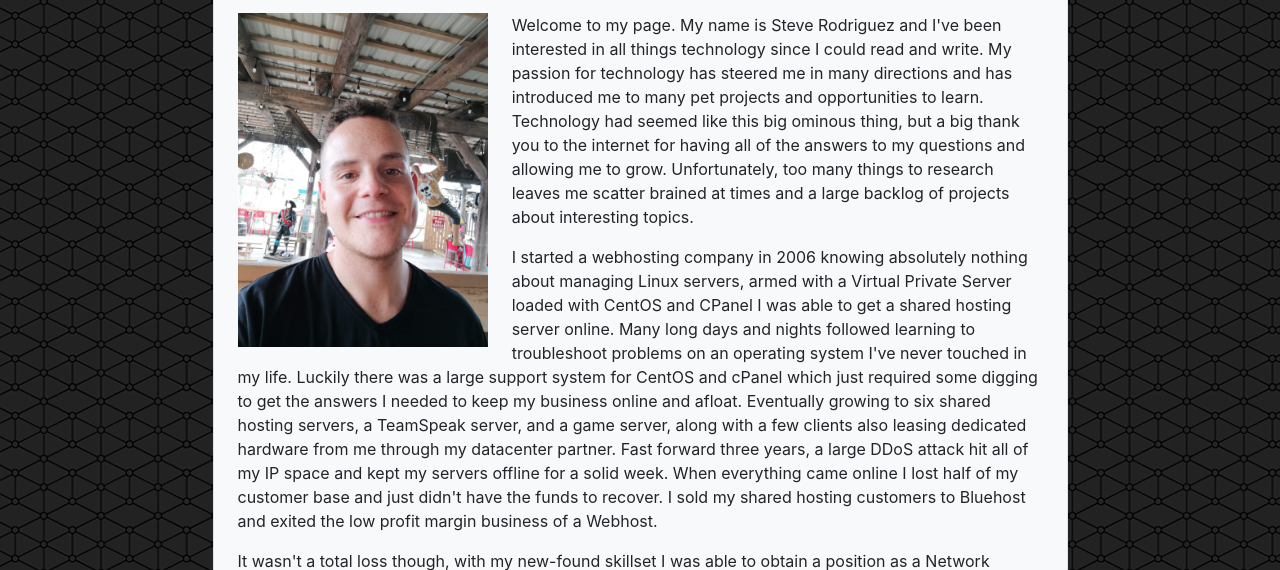
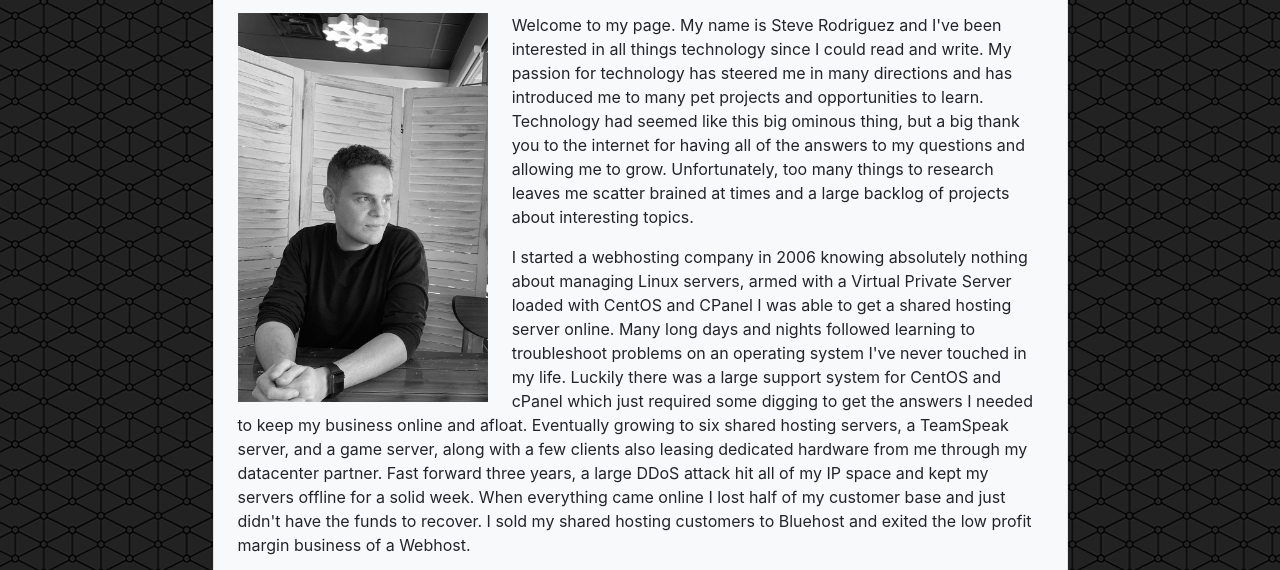
Before and after one commit to smrodriguez88/02-responsive-portfolio, a plain HTML site: page index.html in a window 1280 px wide. Shown: the part 170-740 px from the top of the page. Drawn offline with nearby package versions, Linux system fonts and the light colour scheme.

Commit message:
Update README and add screenshot

```diff
--- a/index.html
+++ b/index.html
@@ -58,7 +58,7 @@
         </div>
         <!-- END CONTENT HEADER  -->
         <!-- START CONTENT BODY -->
-        <img id="about-me-img" width="250" alt="Steve and Pirates" src="assets/images/IMG_20180909_122659.jpg">
+        <img id="about-me-img" width="250" alt="Steve Rodriguez" src="assets/images/Professional-Profile-Pic.png">
         <p>
           Welcome to my page. My name is Steve Rodriguez and I've been interested in all things technology since I could read and write.
           My passion for technology has steered me in many directions and has introduced me to many pet projects and opportunities to learn. Technology
```
Also changed, not shown: assets/images/400-contact.png (deleted), assets/images/400-index .png (deleted), assets/images/400-portfolio.png (deleted), assets/images/768-contact.png (deleted), assets/images/768-index.png (deleted), assets/images/768-portfolio.png (deleted), assets/images/992-contact.png (deleted), assets/images/992-index.png (deleted), assets/images/992-portfolio.png (deleted), assets/images/IMG_20180909_122659.jpg (deleted), assets/images/Professional-Profile-Pic.png (added), 2 other files.
